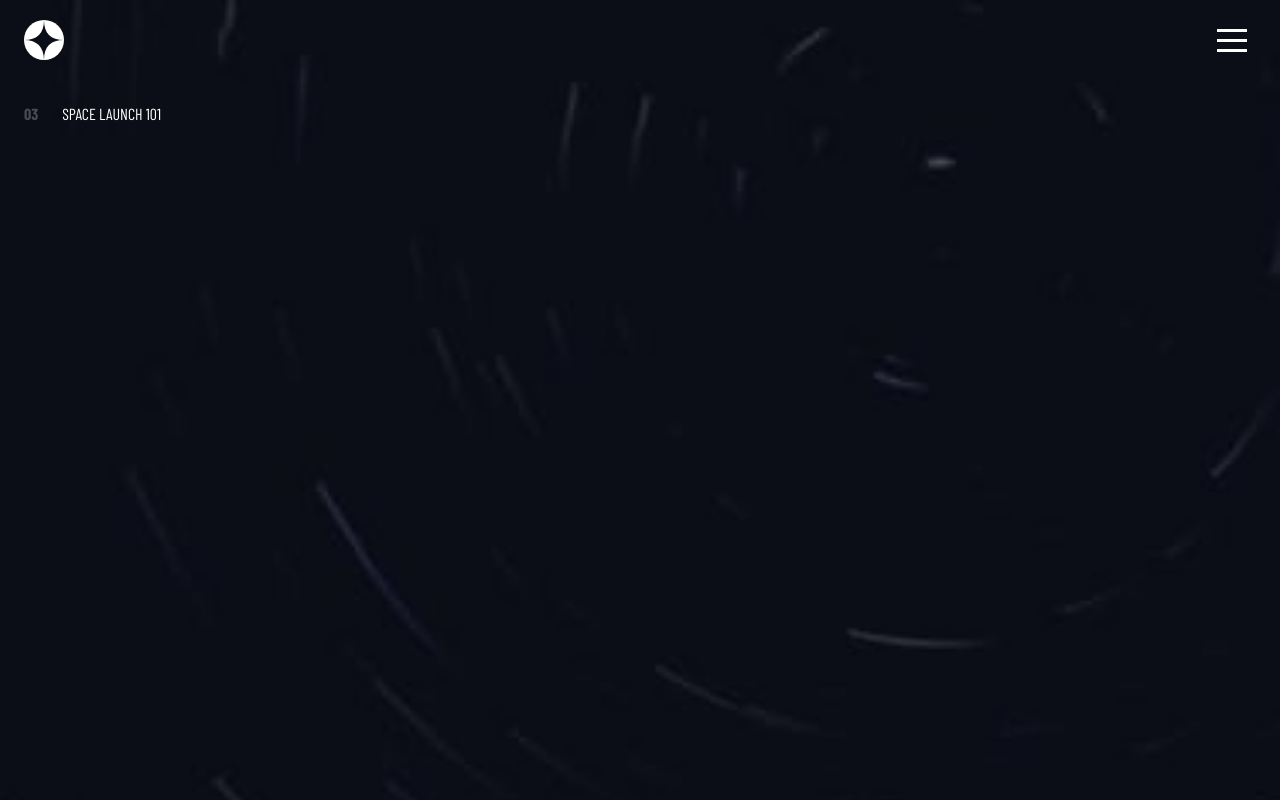
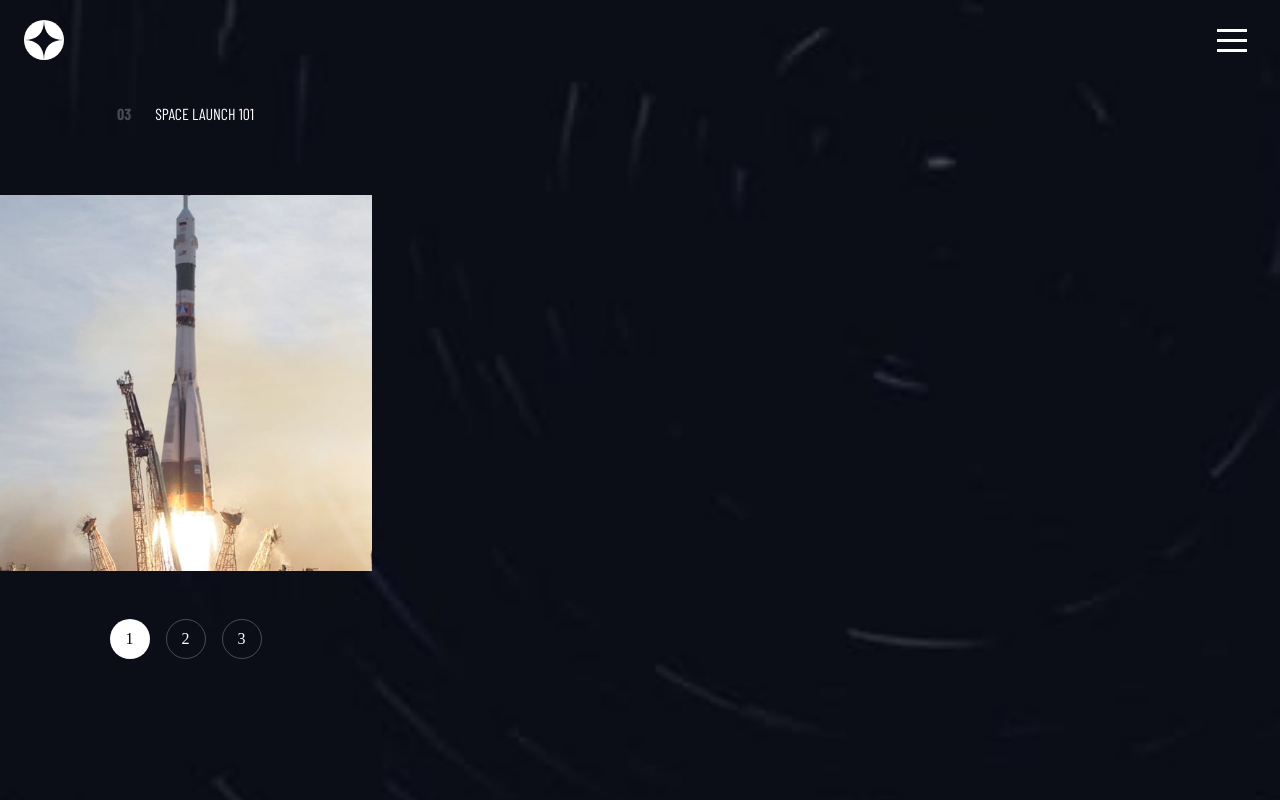
Before and after one commit to yogskr/space-tourism, a React (Vite) app: page /pages/technology in a window 1280 px wide. Built offline with nearby package versions, Linux system fonts and the light colour scheme; a web font is replaced by a local one.

Commit message:
Refactor Technology component structure and update main content class name

```diff
--- a/src/pages/technology/Technology.jsx
+++ b/src/pages/technology/Technology.jsx
@@ -1,14 +1,17 @@
 import "../technology/module.Technology.css";
+import TechnologyInfo from "../../components/technology-info/TechnologyInfo";
 
 export default function Technology() {
   return (
-    <div className="mainContent">
+    <div className="mainTechContent">
       <div className="technologyContent">
         <div className="pageTitle">
           <h2 className="titleNumber">03</h2>
           <h2 className="titleText">SPACE LAUNCH 101</h2>
         </div>
       </div>
+      {/* Explanation */}
+      <TechnologyInfo />
     </div>
   );
 }
```
